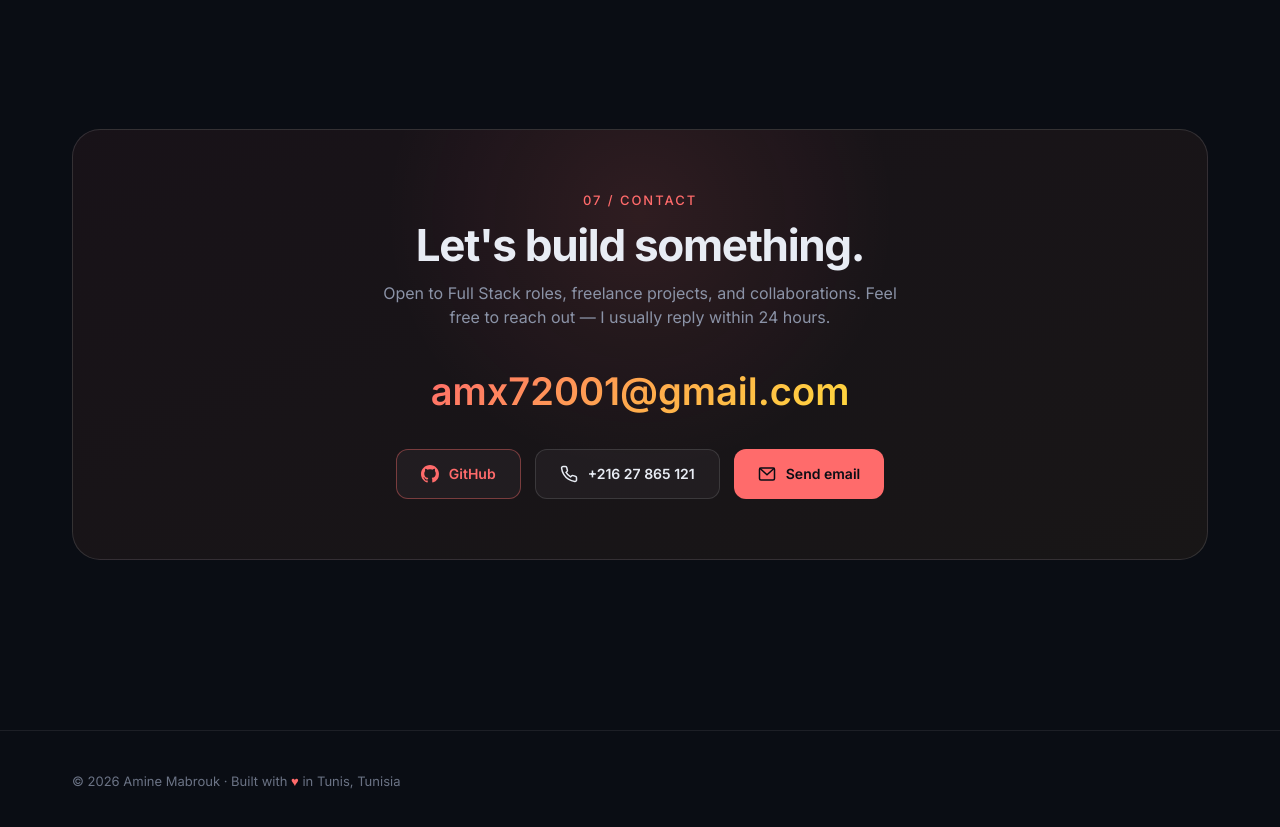
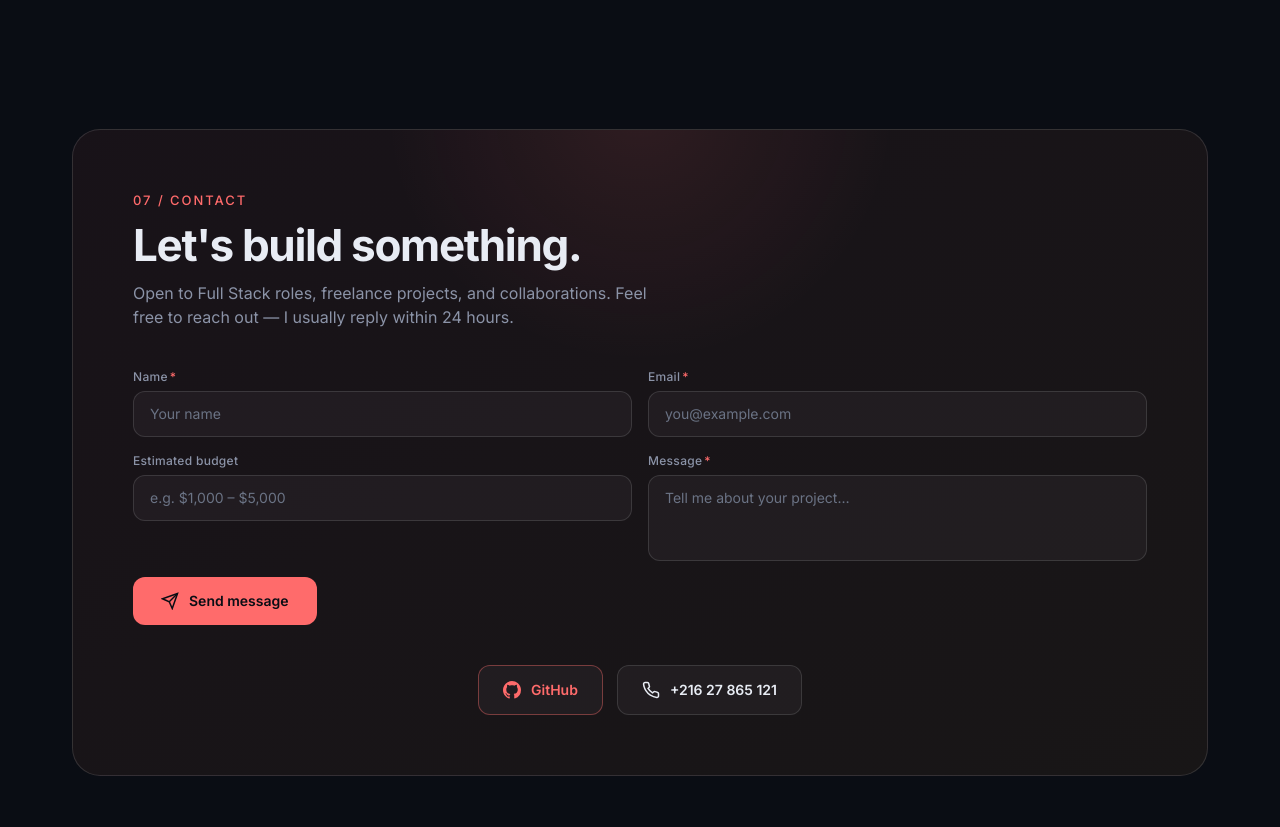
Before and after one commit to AmineMabrouk17/My-Portfolio, a Next.js app: page / in a window 1280 px wide. Shown: the part 6680-7507 px from the top of the page. Built offline with nearby package versions, Linux system fonts and the light colour scheme.

Commit message:
feat: add accessible contact form with name, email, message and budget fields

```diff
--- a/src/components/sections/Contact.tsx
+++ b/src/components/sections/Contact.tsx
@@ -1,22 +1,43 @@
 "use client";
 
+import { useState } from "react";
 import { useI18n } from "@/i18n/I18nContext";
 import ScrollReveal from "@/components/ui/ScrollReveal";
 
 export default function Contact() {
   const { t } = useI18n();
+  const [name, setName] = useState("");
+  const [email, setEmail] = useState("");
+  const [budget, setBudget] = useState("");
+  const [message, setMessage] = useState("");
+  const [submitted, setSubmitted] = useState(false);
+
+  const handleSubmit = (e: React.FormEvent) => {
+    e.preventDefault();
+    const subject = encodeURIComponent(`${t("contact.form.subject")} — ${name}`);
+    const body = encodeURIComponent(
+      `${t("contact.form.name")}: ${name}\n` +
+        `${t("contact.form.email")}: ${email}\n` +
+        (budget ? `${t("contact.form.budget")}: ${budget}\n` : "") +
+        `\n${t("contact.form.message")}:\n${message}`
+    );
+    window.location.href = `mailto:amx72001@gmail.com?subject=${subject}&body=${body}`;
+    setSubmitted(true);
+  };
+
+  const inputClass =
+    "w-full bg-white/[0.04] border border-[var(--color-border-2)] rounded-xl px-4 py-3 text-[var(--color-text)] text-sm placeholder:text-[var(--color-muted-2)] outline-none transition-all duration-200 focus:border-[var(--color-accent)] focus:bg-white/[0.06]";
 
   return (
     <section id="contact" className="py-[90px] max-lg:py-[70px]">
       <div className="max-w-[1200px] mx-auto px-8">
         <ScrollReveal>
-          <div
-            className="bg-gradient-to-br from-[rgba(255,107,107,0.06)] to-[rgba(255,169,77,0.06)] border border-[var(--color-border-2)] rounded-[28px] py-[60px] px-[60px] max-md:py-10 max-md:px-6 text-center relative overflow-hidden"
-          >
+          <div className="bg-gradient-to-br from-[rgba(255,107,107,0.06)] to-[rgba(255,169,77,0.06)] border border-[var(--color-border-2)] rounded-[28px] py-[60px] px-[60px] max-md:py-10 max-md:px-6 relative overflow-hidden">
             <div
               className="absolute -top-1/2 left-1/2 -translate-x-1/2 w-[600px] h-[600px] pointer-events-none"
               style={{
-                background: "radial-gradient(circle, rgba(255,107,107,0.1), transparent 60%)",
+                background:
+                  "radial-gradient(circle, rgba(255,107,107,0.1), transparent 60%)",
               }}
             />
 
@@ -26,25 +47,120 @@ export default function Contact() {
             <h2 className="text-[clamp(30px,4vw,44px)] font-bold tracking-[-0.03em] leading-none mb-3.5 relative">
               {t("contact.h2")}
             </h2>
-            <p className="text-[var(--color-muted)] text-base max-w-[520px] mx-auto mb-8 relative">
+            <p className="text-[var(--color-muted)] text-base max-w-[520px] mb-10 relative">
               {t("contact.text")}
             </p>
 
-            <a
-              href="mailto:amx72001@gmail.com?subject=Inquiry%20via%20Portfolio"
-              className="contact-email font-semibold text-[clamp(24px,4vw,38px)] bg-gradient text-transparent bg-clip-text no-underline inline-block mb-7 relative hover:opacity-85 transition-opacity"
-            >
-              amx72001@gmail.com
-            </a>
+            {submitted ? (
+              <div className="relative text-center py-8">
+                <div className="text-[var(--color-accent)] text-lg font-semibold mb-2">
+                  {t("contact.form.success")}
+                </div>
+                <p className="text-[var(--color-muted)] text-sm">
+                  {t("contact.form.successHint")}
+                </p>
+              </div>
+            ) : (
+              <form
+                onSubmit={handleSubmit}
+                className="relative grid grid-cols-2 gap-4 max-md:grid-cols-1"
+                noValidate
+              >
+                <label className="flex flex-col gap-1.5">
+                  <span className="text-[var(--color-muted)] text-xs font-medium tracking-wide">
+                    {t("contact.form.name")}
+                    <span className="text-[var(--color-accent)] ml-0.5">*</span>
+                  </span>
+                  <input
+                    type="text"
+                    required
+                    autoComplete="name"
+                    value={name}
+                    onChange={(e) => setName(e.target.value)}
+                    placeholder={t("contact.form.namePlaceholder")}
+                    className={inputClass}
+                  />
+                </label>
 
-            <div className="flex gap-3.5 justify-center relative flex-wrap">
+                <label className="flex flex-col gap-1.5">
+                  <span className="text-[var(--color-muted)] text-xs font-medium tracking-wide">
+                    {t("contact.form.email")}
+                    <span className="text-[var(--color-accent)] ml-0.5">*</span>
+                  </span>
+                  <input
+                    type="email"
+                    required
+                    autoComplete="email"
+                    value={email}
+                    onChange={(e) => setEmail(e.target.value)}
+                    placeholder={t("contact.form.emailPlaceholder")}
+                    className={inputClass}
+                  />
+                </label>
+
+                <label className="flex flex-col gap-1.5">
+                  <span className="text-[var(--color-muted)] text-xs font-medium tracking-wide">
+                    {t("contact.form.budget")}
+                  </span>
+                  <input
+                    type="text"
+                    value={budget}
+                    onChange={(e) => setBudget(e.target.value)}
+                    placeholder={t("contact.form.budgetPlaceholder")}
+                    className={inputClass}
+                  />
+                </label>
+
+                <label className="flex flex-col gap-1.5">
+                  <span className="text-[var(--color-muted)] text-xs font-medium tracking-wide">
+                    {t("contact.form.message")}
+                    <span className="text-[var(--color-accent)] ml-0.5">*</span>
+                  </span>
+                  <textarea
+                    required
+                    rows={3}
+                    value={message}
+                    onChange={(e) => setMessage(e.target.value)}
+                    placeholder={t("contact.form.messagePlaceholder")}
+                    className={`${inputClass} resize-none`}
+                  />
+                </label>
+
+                <div className="col-span-2 max-md:col-span-1">
+                  <button
+                    type="submit"
+                    className="inline-flex items-center gap-2.5 px-7 py-3.5 rounded-xl font-semibold text-sm bg-[var(--color-accent)] text-[var(--color-accent-dark)] transition-all duration-200 hover:-translate-y-0.5 hover:opacity-90 cursor-pointer"
+                  >
+                    <svg
+                      width="18"
+                      height="18"
+                      viewBox="0 0 24 24"
+                      fill="none"
+                      stroke="currentColor"
+                      strokeWidth="2"
+                    >
+                      <path d="M22 2L11 13" />
+                      <path d="M22 2L15 22L11 13L2 9L22 2Z" />
+                    </svg>
+                    {t("contact.form.submit")}
+                  </button>
+                </div>
+              </form>
+            )}
+
+            <div className="flex gap-3.5 justify-center relative flex-wrap mt-10">
               <a
                 href="https://github.com/AmineMabrouk17"
                 target="_blank"
                 rel="noopener"
                 className="inline-flex items-center gap-2.5 px-6 py-3.5 rounded-xl no-underline font-semibold text-sm bg-white/[0.04] text-[var(--color-accent)] border border-[var(--color-accent)]/40 transition-all duration-200 hover:bg-white/[0.08] hover:border-[var(--color-accent)] hover:-translate-y-0.5"
               >
-                <svg width="18" height="18" viewBox="0 0 24 24" fill="currentColor">
+                <svg
+                  width="18"
+                  height="18"
+                  viewBox="0 0 24 24"
+                  fill="currentColor"
+                >
                   <path d="M12 0C5.37 0 0 5.37 0 12c0 5.31 3.435 9.795 8.205 11.385.6.105.825-.255.825-.57 0-.285-.015-1.23-.015-2.235-3.015.555-3.795-.735-4.035-1.41-.135-.345-.72-1.41-1.23-1.695-.42-.225-1.02-.78-.015-.795.945-.015 1.62.87 1.845 1.23 1.08 1.815 2.805 1.305 3.495.99.105-.78.42-1.305.765-1.605-2.67-.3-5.46-1.335-5.46-5.925 0-1.305.465-2.385 1.23-3.225-.12-.3-.54-1.53.12-3.18 0 0 1.005-.315 3.3 1.23.96-.27 1.98-.405 3-.405s2.04.135 3 .405c2.295-1.56 3.3-1.23 3.3-1.23.66 1.65.24 2.88.12 3.18.765.84 1.23 1.905 1.23 3.225 0 4.605-2.805 5.625-5.475 5.925.435.375.81 1.095.81 2.22 0 1.605-.015 2.895-.015 3.3 0 .315.225.69.825.57A12.02 12.02 0 0024 12c0-6.63-5.37-12-12-12z" />
                 </svg>
                 GitHub
@@ -53,20 +169,17 @@ export default function Contact() {
                 href="tel:+21627865121"
                 className="inline-flex items-center gap-2.5 px-6 py-3.5 rounded-xl no-underline font-semibold text-sm bg-white/[0.04] text-[var(--color-text)] border border-[var(--color-border-2)] transition-all duration-200 hover:bg-white/[0.08] hover:-translate-y-0.5"
               >
-                <svg width="18" height="18" viewBox="0 0 24 24" fill="none" stroke="currentColor" strokeWidth="2">
+                <svg
+                  width="18"
+                  height="18"
+                  viewBox="0 0 24 24"
+                  fill="none"
+                  stroke="currentColor"
+                  strokeWidth="2"
+                >
                   <path d="M22 16.92v3a2 2 0 01-2.18 2 19.79 19.79 0 01-8.63-3.07 19.5 19.5 0 01-6-6 19.79 19.79 0 01-3.07-8.67A2 2 0 014.11 2h3a2 2 0 012 1.72c.127.96.361 1.903.7 2.81a2 2 0 01-.45 2.11L8.09 9.91a16 16 0 006 6l1.27-1.27a2 2 0 012.11-.45c.907.339 1.85.573 2.81.7A2 2 0 0122 16.92z" />
                 </svg>
                 +216 27 865 121
-              </a>
-              <a
-                href="mailto:amx72001@gmail.com?subject=Inquiry%20via%20Portfolio"
-                className="inline-flex items-center gap-2.5 px-6 py-3.5 rounded-xl no-underline font-semibold text-sm bg-[var(--color-accent)] text-[var(--color-accent-dark)] transition-all duration-200 hover:-translate-y-0.5"
-              >
-                <svg width="18" height="18" viewBox="0 0 24 24" fill="none" stroke="currentColor" strokeWidth="2">
-                  <rect x="2" y="4" width="20" height="16" rx="2" />
-                  <path d="M22 4L12 13L2 4" />
-                </svg>
-                {t("contact.email")}
               </a>
             </div>
           </div>
--- a/src/i18n/locales/ar/common.json
+++ b/src/i18n/locales/ar/common.json
@@ -132,7 +132,21 @@
     "num": "07 / التواصل",
     "h2": "لنبني شيئاً معاً.",
     "text": "متاح لأدوار Full Stack ومشاريع العمل الحر والتعاون. لا تتردد في التواصل — عادةً ما أجيب خلال 24 ساعة.",
-    "email": "إرسال بريد إلكتروني"
+    "email": "إرسال بريد إلكتروني",
+    "form": {
+      "name": "الاسم",
+      "namePlaceholder": "اسمك",
+      "email": "البريد الإلكتروني",
+      "emailPlaceholder": "you@example.com",
+      "budget": "الميزانية التقديرية",
+      "budgetPlaceholder": "مثلاً 1,000 – 5,000 د.ت",
+      "message": "الرسالة",
+      "messagePlaceholder": "أخبرني عن مشروعك…",
+      "submit": "إرسال الرسالة",
+      "subject": "استفسار عبر الموقع",
+      "success": "تم إرسال الرسالة!",
+      "successHint": "سيتم فتح تطبيق البريد الإلكتروني قريباً."
+    }
   },
   "footer": {
     "built": "صُنع بـ",
--- a/src/i18n/locales/en/common.json
+++ b/src/i18n/locales/en/common.json
@@ -132,7 +132,21 @@
     "num": "07 / CONTACT",
     "h2": "Let's build something.",
     "text": "Open to Full Stack roles, freelance projects, and collaborations. Feel free to reach out — I usually reply within 24 hours.",
-    "email": "Send email"
+    "email": "Send email",
+    "form": {
+      "name": "Name",
+      "namePlaceholder": "Your name",
+      "email": "Email",
+      "emailPlaceholder": "you@example.com",
+      "budget": "Estimated budget",
+      "budgetPlaceholder": "e.g. $1,000 – $5,000",
+      "message": "Message",
+      "messagePlaceholder": "Tell me about your project…",
+      "submit": "Send message",
+      "subject": "Portfolio inquiry",
+      "success": "Message sent!",
+      "successHint": "Your email client should open shortly."
+    }
   },
   "footer": {
     "built": "Built with",
--- a/src/i18n/locales/fr/common.json
+++ b/src/i18n/locales/fr/common.json
@@ -132,7 +132,21 @@
     "num": "07 / CONTACT",
     "h2": "Construisons quelque chose.",
     "text": "Ouvert aux postes Full Stack, projets freelance et collaborations. N'hésitez pas à me contacter — je réponds généralement dans les 24 heures.",
-    "email": "Envoyer un email"
+    "email": "Envoyer un email",
+    "form": {
+      "name": "Nom",
+      "namePlaceholder": "Votre nom",
+      "email": "Email",
+      "emailPlaceholder": "vous@exemple.com",
+      "budget": "Budget estimé",
+      "budgetPlaceholder": "ex. 1 000 – 5 000 €",
+      "message": "Message",
+      "messagePlaceholder": "Décrivez votre projet…",
+      "submit": "Envoyer le message",
+      "subject": "Demande via portfolio",
+      "success": "Message envoyé !",
+      "successHint": "Votre client mail devrait s'ouvrir sous peu."
+    }
   },
   "footer": {
     "built": "Fait avec",
```
